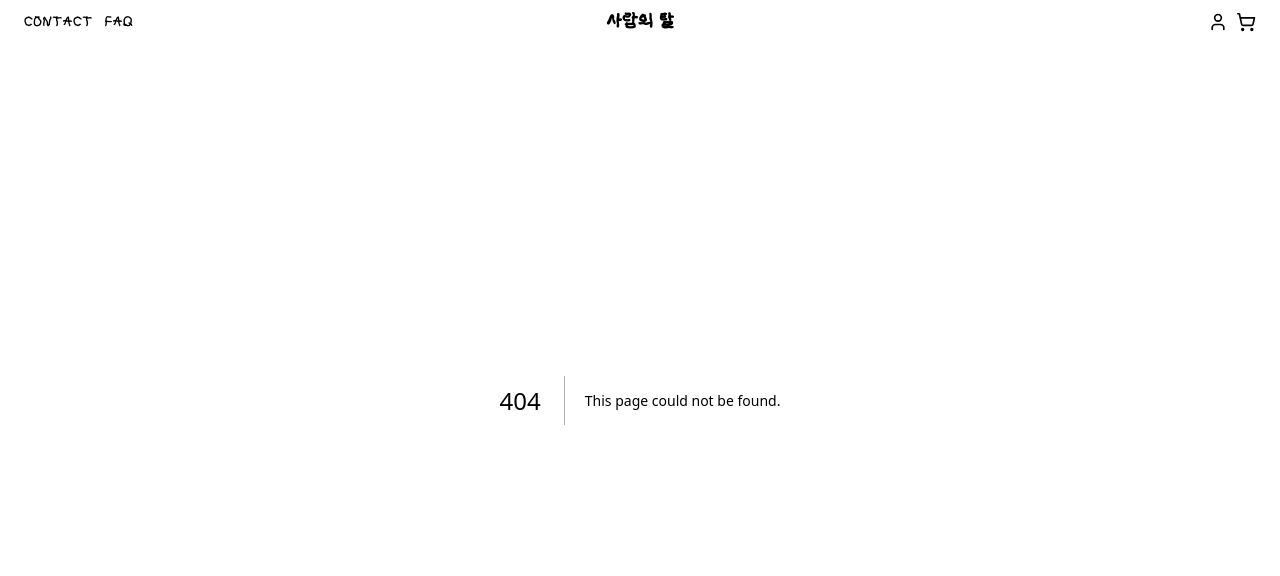
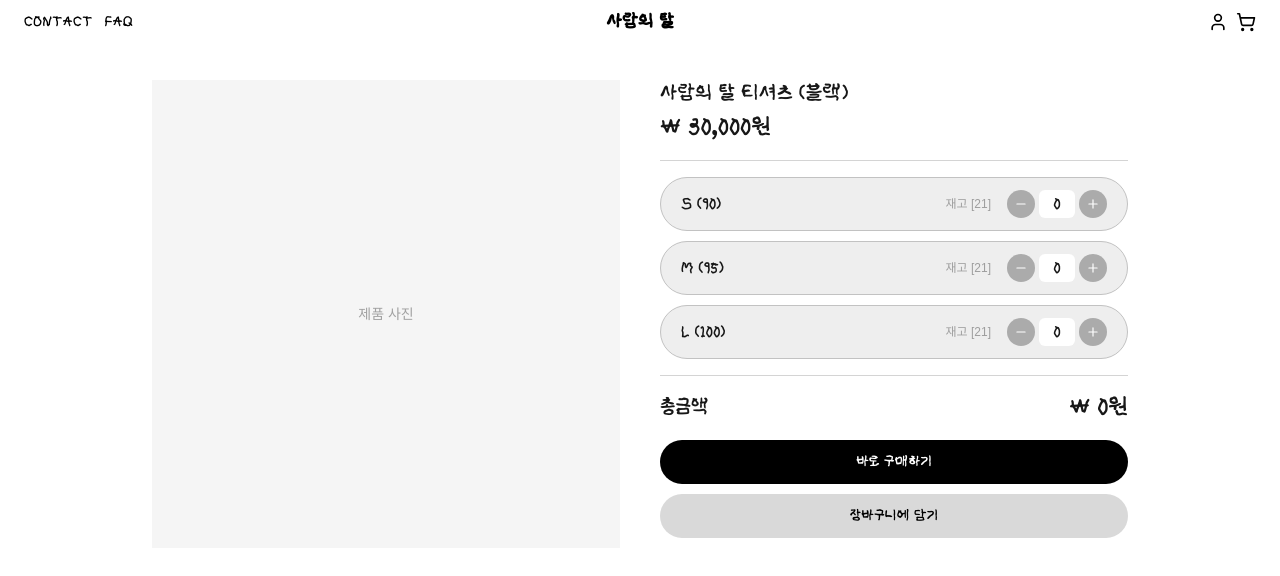
Before and after one commit to Peace-Corp/human_mask, a Next.js app: page /product/1 in a window 1280 px wide. Before the commit this address had no page. Shown: the top 576 px of the page. Built offline with nearby package versions, Linux system fonts and the light colour scheme.

Commit message:
feat: product detail page created

```diff
--- /dev/null
+++ b/app/product/[id]/page.tsx
@@ -0,0 +1,199 @@
+"use client";
+
+import { useState, useMemo } from "react";
+import { useParams } from "next/navigation";
+import { Minus, Plus } from "lucide-react";
+import Footer from "@/components/Footer";
+
+interface SizeOption {
+  label: string;
+  size: string;
+  stock: number;
+}
+
+const MOCK_PRODUCT = {
+  name: "사람의 탈 티셔츠 (블랙)",
+  price: 30000,
+  sizes: [
+    { label: "S (90)", size: "S", stock: 21 },
+    { label: "M (95)", size: "M", stock: 21 },
+    { label: "L (100)", size: "L", stock: 21 },
+  ] as SizeOption[],
+  image: "/placeholder-product.png",
+  detailImage: "/placeholder-detail.png",
+};
+
+function formatPrice(amount: number) {
+  return `₩ ${amount.toLocaleString()}원`;
+}
+
+export default function ProductDetailPage() {
+  const params = useParams();
+  const [quantities, setQuantities] = useState<Record<string, number>>({
+    S: 0,
+    M: 0,
+    L: 0,
+  });
+
+  const product = MOCK_PRODUCT;
+
+  const updateQuantity = (size: string, delta: number) => {
+    setQuantities((prev) => {
+      const next = Math.max(0, (prev[size] || 0) + delta);
+      const sizeOption = product.sizes.find((s) => s.size === size);
+      if (sizeOption && next > sizeOption.stock) return prev;
+      return { ...prev, [size]: next };
+    });
+  };
+
+  const selectedItems = useMemo(
+    () =>
+      product.sizes
+        .filter((s) => quantities[s.size] > 0)
+        .map((s) => ({
+          ...s,
+          quantity: quantities[s.size],
+          subtotal: quantities[s.size] * product.price,
+        })),
+    [quantities, product.sizes, product.price]
+  );
+
+  const totalQuantity = selectedItems.reduce((sum, i) => sum + i.quantity, 0);
+  const totalPrice = selectedItems.reduce((sum, i) => sum + i.subtotal, 0);
+
+  return (
+    <div className="flex min-h-screen flex-col bg-white">
+      <div className="mx-auto w-full max-w-5xl flex-1 px-4 pt-16 md:px-6 md:pt-20">
+        {/* Product top section */}
+        <div className="flex flex-col gap-6 md:flex-row md:gap-10">
+          {/* Product image */}
+          <div className="w-full md:w-1/2">
+            <div className="aspect-square w-full bg-neutral-100">
+              <div className="flex h-full items-center justify-center text-sm text-neutral-400">
+                제품 사진
+              </div>
+            </div>
+          </div>
+
+          {/* Product info */}
+          <div className="flex w-full flex-col md:w-1/2">
+            <h1 className="font-bmk text-lg md:text-xl">{product.name}</h1>
+            <p className="mt-1 font-bmk text-xl md:text-2xl">
+              {formatPrice(product.price)}
+            </p>
+
+            {/* Divider */}
+            <div className="my-4 h-px bg-neutral-300" />
+
+            {/* Size options */}
+            <div className="flex flex-col gap-2.5">
+              {product.sizes.map((size) => {
+                const qty = quantities[size.size] || 0;
+                const isActive = qty > 0;
+
+                return (
+                  <div
+                    key={size.size}
+                    className={`flex items-center rounded-full px-4 py-2.5 md:px-5 md:py-3 ${
+                      isActive
+                        ? "border-2 border-[#8793ff] bg-[#eee]"
+                        : "border border-[#c2c2c2] bg-[#eee]"
+                    }`}
+                  >
+                    <span className="font-bmk text-sm md:text-base">
+                      {size.label}
+                    </span>
+
+                    <span className="ml-auto mr-3 text-[11px] text-[#9e9e9e] md:mr-4 md:text-xs">
+                      재고 [{size.stock}]
+                    </span>
+
+                    {/* Quantity controls */}
+                    <div className="flex items-center gap-1">
+                      <button
+                        onClick={() => updateQuantity(size.size, -1)}
+                        className="flex h-7 w-7 items-center justify-center rounded-full bg-[#ababab] text-white transition-opacity hover:opacity-80"
+                        aria-label={`${size.label} 수량 감소`}
+                      >
+                        <Minus className="h-3.5 w-3.5" />
+                      </button>
+
+                      <span className="flex h-7 w-9 items-center justify-center rounded-md bg-white font-bmk text-sm md:text-base">
+                        {qty}
+                      </span>
+
+                      <button
+                        onClick={() => updateQuantity(size.size, 1)}
+                        className="flex h-7 w-7 items-center justify-center rounded-full bg-[#ababab] text-white transition-opacity hover:opacity-80"
+                        aria-label={`${size.label} 수량 증가`}
+                      >
+                        <Plus className="h-3.5 w-3.5" />
+                      </button>
+                    </div>
+                  </div>
+                );
+              })}
+            </div>
+
+            {/* Divider */}
+            <div className="my-4 h-px bg-neutral-300" />
+
+            {/* Order summary */}
+            {selectedItems.length > 0 && (
+              <div className="mb-2 flex flex-col gap-1">
+                {selectedItems.map((item) => (
+                  <div
+                    key={item.size}
+                    className="flex items-center justify-between font-bmk text-xs md:text-sm"
+                  >
+                    <span>
+                      {item.label} x {item.quantity}
+                    </span>
+                    <span>{formatPrice(item.subtotal)}</span>
+                  </div>
+                ))}
+              </div>
+            )}
+
+            {/* Total */}
+            <div className="flex items-center gap-2">
+              <span className="font-bmk text-lg md:text-xl">총금액</span>
+              {totalQuantity > 0 && (
+                <span className="font-bmk text-sm md:text-base">
+                  ({totalQuantity}개)
+                </span>
+              )}
+              <span className="ml-auto font-bmk text-xl md:text-2xl">
+                {formatPrice(totalPrice)}
+              </span>
+            </div>
+
+            {/* Action buttons */}
+            <div className="mt-4 flex flex-col gap-2.5">
+              <button className="w-full rounded-full bg-black py-3 font-bmk text-xs text-white transition-opacity hover:opacity-80 md:text-sm">
+                바로 구매하기
+              </button>
+              <button className="w-full rounded-full bg-[#d9d9d9] py-3 font-bmk text-xs text-black transition-opacity hover:opacity-80 md:text-sm">
+                장바구니에 담기
+              </button>
+            </div>
+          </div>
+        </div>
+
+        {/* Product detail images */}
+        <section className="mt-12 flex flex-col items-center md:mt-16">
+          <div className="w-full max-w-3xl">
+            <div className="flex aspect-[958/2954] w-full items-center justify-center bg-neutral-50 text-neutral-400">
+              제품 상세 이미지
+            </div>
+          </div>
+        </section>
+      </div>
+
+      {/* Footer */}
+      <div className="mx-auto w-full max-w-5xl">
+        <Footer />
+      </div>
+    </div>
+  );
+}
--- a/components/ProductCarousel.tsx
+++ b/components/ProductCarousel.tsx
@@ -3,6 +3,7 @@
 import { Swiper, SwiperSlide } from "swiper/react";
 import { Navigation } from "swiper/modules";
 import { ChevronLeft, ChevronRight } from "lucide-react";
+import Link from "next/link";
 import { useScrollReveal } from "@/hooks/useScrollReveal";
 import gsap from "gsap";
 import "swiper/css";
@@ -54,6 +55,7 @@ export default function ProductCarousel() {
           >
             {Array.from({ length: PRODUCT_COUNT }).map((_, i) => (
               <SwiperSlide key={i}>
+                <Link href={`/product/${i + 1}`}>
                   <div
                     className="w-full cursor-pointer rounded bg-gray-100"
                     style={{ aspectRatio: "0.7 / 1" }}
@@ -78,6 +80,7 @@ export default function ProductCarousel() {
                       상품 {i + 1}
                     </span>
                   </div>
+                </Link>
               </SwiperSlide>
             ))}
           </Swiper>
```
Also changed, not shown: 1 other file (tests, documents, lock files or other folders). Lines whose indentation alone changed are shown as unchanged.
